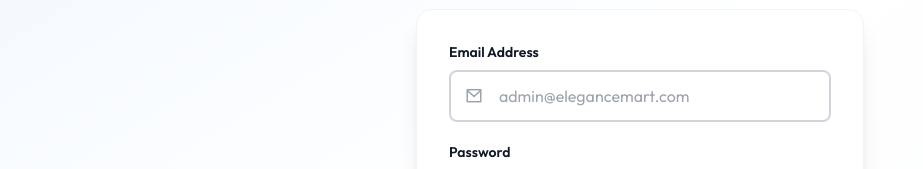
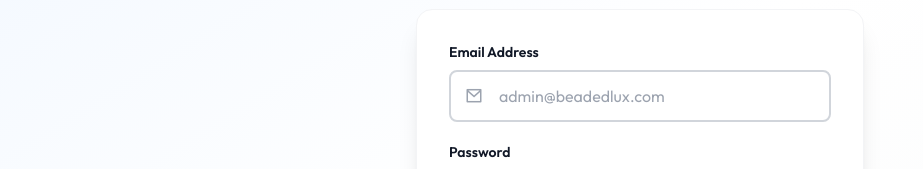
Before and after one commit to Amosjallah/T-shirt, a Next.js app: page /admin/login in a window 1280 px wide. Shown: the part 299-468 px from the top of the page, without its empty margins (0-923 px from the left). Built offline with nearby package versions, Linux system fonts and the light colour scheme; no server answers; the database is empty; a web font is replaced by a local one.

Commit message:
docs: Update admin login placeholder and project metadata

```diff
--- a/app/admin/login/page.tsx
+++ b/app/admin/login/page.tsx
@@ -85,7 +85,7 @@ export default function AdminLoginPage() {
                   value={email}
                   onChange={(e) => setEmail(e.target.value)}
                   className="w-full pl-12 pr-4 py-3 border-2 border-gray-300 rounded-lg focus:ring-2 focus:ring-blue-500 focus:border-blue-500"
-                  placeholder="admin@elegancemart.com"
+                  placeholder="admin@beadedlux.com"
                   required
                 />
               </div>
```
